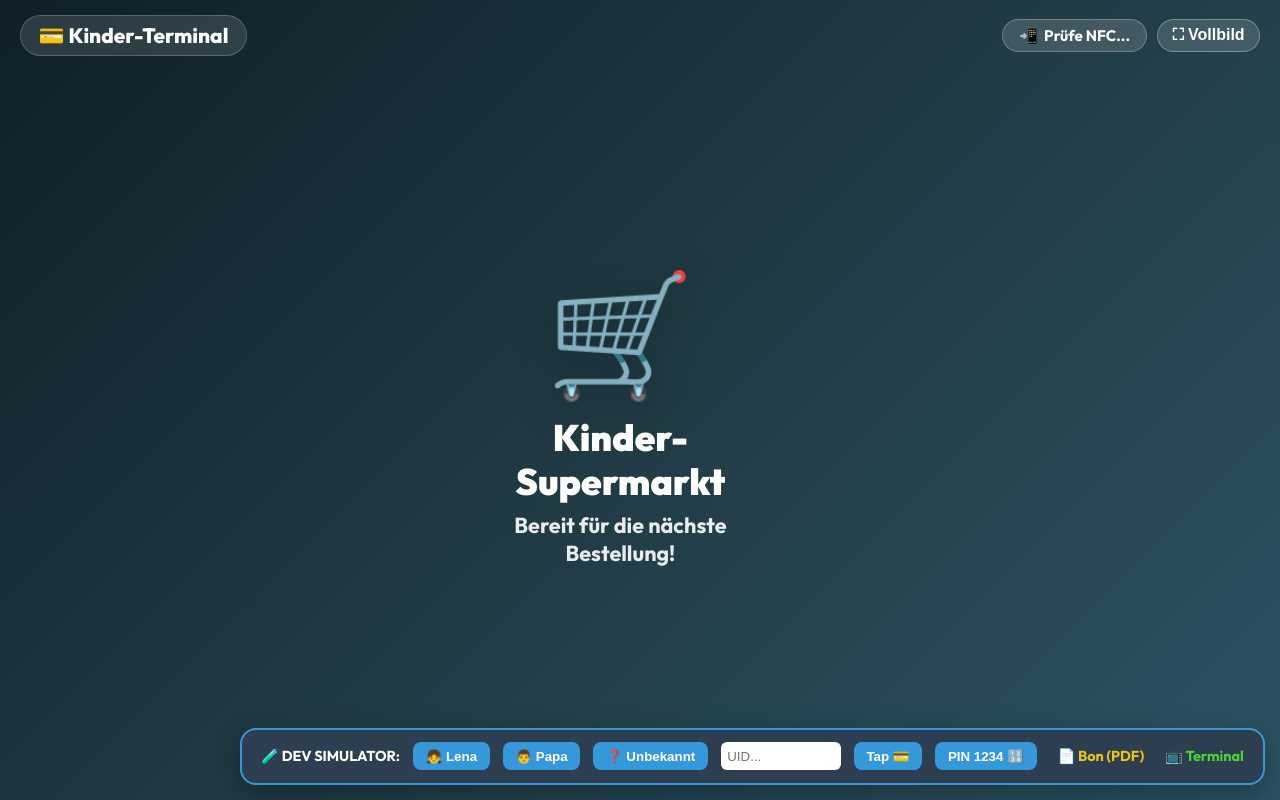
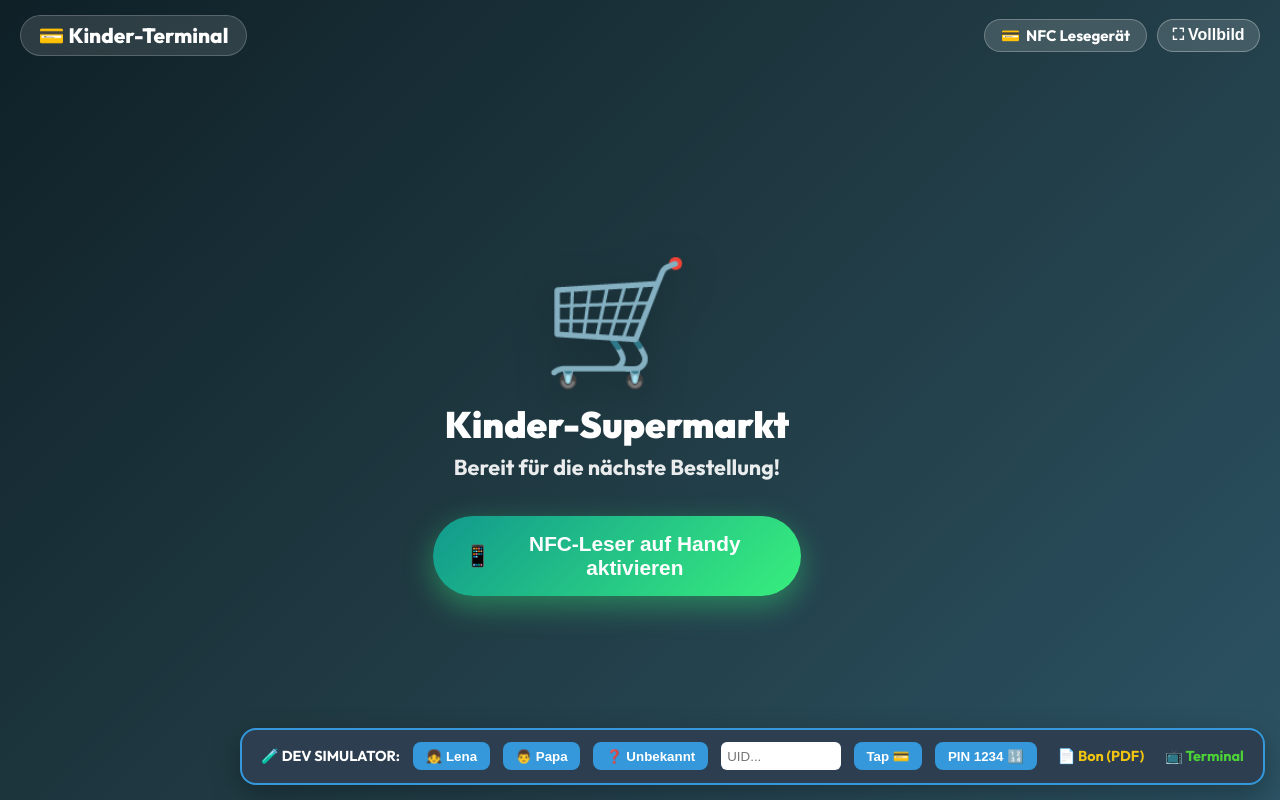
Before and after one commit to Ayakashi97/kids-supermarket, a Flask app: page /terminal in a window 1280 px wide. Run offline with Flask 3, Linux system fonts and the light colour scheme; data that the repository does not hold is empty; some libraries are stand-ins or nearby versions.

Commit message:
feat: add user-gesture NFC activation button and live scan feedback toast

```diff
--- a/app/templates/terminal.html
+++ b/app/templates/terminal.html
@@ -70,15 +70,10 @@
     }
 
     .nfc-status-pill.active {
-        background: rgba(46, 204, 113, 0.25);
+        background: rgba(46, 204, 113, 0.3);
         border-color: #2ecc71;
         color: #2ecc71;
-    }
-
-    .nfc-status-pill.touch {
-        background: rgba(241, 196, 15, 0.25);
-        border-color: #f1c40f;
-        color: #f1c40f;
+        box-shadow: 0 0 15px rgba(46, 204, 113, 0.5);
     }
 
     .btn-fullscreen {
@@ -149,6 +144,50 @@
         border-radius: 50px;
         box-shadow: 0 10px 25px rgba(0,184,148,0.4);
         margin-top: 0.5rem;
+    }
+
+    /* Prominent NFC Activation Button */
+    .btn-nfc-activate {
+        background: linear-gradient(135deg, #11998e 0%, #38ef7d 100%);
+        color: white;
+        border: none;
+        padding: 1rem 2rem;
+        font-size: 1.3rem;
+        font-weight: 900;
+        border-radius: 50px;
+        cursor: pointer;
+        box-shadow: 0 10px 30px rgba(56, 239, 125, 0.4);
+        margin-top: 1.2rem;
+        transition: transform 0.15s ease, box-shadow 0.15s ease;
+        display: inline-flex;
+        align-items: center;
+        gap: 10px;
+    }
+
+    .btn-nfc-activate:active {
+        transform: scale(0.95);
+    }
+
+    /* Live NFC Feedback Toast */
+    .nfc-feedback-toast {
+        background: #2ecc71;
+        color: #0f2027;
+        font-weight: 900;
+        font-size: 1.2rem;
+        padding: 0.8rem 1.6rem;
+        border-radius: 50px;
+        margin: 1rem auto;
+        display: inline-flex;
+        align-items: center;
+        gap: 10px;
+        box-shadow: 0 10px 30px rgba(46, 204, 113, 0.5);
+        animation: toastPop 0.3s cubic-bezier(0.175, 0.885, 0.32, 1.275);
+    }
+
+    @keyframes toastPop {
+        0% { transform: scale(0); }
+        80% { transform: scale(1.05); }
+        100% { transform: scale(1); }
     }
 
     /* Customer Photo Display */
@@ -308,8 +347,8 @@
     </div>
     <div class="terminal-actions">
         <div class="nfc-status-pill" id="nfcStatusPill">
-            <span id="nfcStatusIcon">📲</span>
-            <span id="nfcStatusText">Prüfe NFC...</span>
+            <span id="nfcStatusIcon">💳</span>
+            <span id="nfcStatusText">NFC Lesegerät</span>
         </div>
         <button type="button" class="btn-fullscreen" onclick="toggleFullscreen()" title="Vollbild umschalten">
             ⛶ Vollbild
@@ -318,11 +357,19 @@
 </div>
 
 <div class="terminal-container">
+    <!-- Live NFC Scan Toast Banner -->
+    <div id="liveNfcFeedback" class="nfc-feedback-toast hidden"></div>
+
     <!-- State 1: IDLE -->
     <div id="stateIdle">
         <div class="terminal-card-icon">🛒</div>
         <div class="terminal-title">Kinder-Supermarkt</div>
         <div class="terminal-subtitle">Bereit für die nächste Bestellung!</div>
+
+        <!-- NFC Activation Button (Required for Chrome User Gesture Rule) -->
+        <button type="button" id="btnNfcActivate" class="btn-nfc-activate" onclick="initWebNFC(true)">
+            <span>📱</span> <span>NFC-Leser auf Handy aktivieren</span>
+        </button>
     </div>
 
     <!-- State 2: WAITING FOR PAYMENT -->
@@ -331,7 +378,7 @@
         <div id="hwWaitingView">
             <div class="terminal-card-icon pulse-animation">💳</div>
             <div class="terminal-title">Karte jetzt anhalten!</div>
-            <div class="terminal-subtitle" id="waitingSubtitle">Halte deine Supermarkt-Karte an die Rückseite des Handys</div>
+            <div class="terminal-subtitle" id="waitingSubtitle">Halte deine physische Supermarkt-Karte an die Rückseite des Handys</div>
         </div>
 
         <!-- Touchscreen Simulation Card Selector View (Fallback for iOS or when enabled) -->
@@ -455,6 +502,16 @@ function playSound(type) {
     }
 }
 
+function showNfcFeedbackToast(message) {
+    const toast = document.getElementById("liveNfcFeedback");
+    if (!toast) return;
+    toast.textContent = message;
+    toast.classList.remove("hidden");
+    setTimeout(() => {
+        toast.classList.add("hidden");
+    }, 3000);
+}
+
 function updateTPinDisplay() {
     const display = document.getElementById("tPinDisplay");
     if (!display) return;
@@ -547,8 +604,10 @@ function updateNfcStatus(status, icon, text) {
     textEl.textContent = text;
 }
 
-// Smartphone Web NFC API scanner
-async function initWebNFC() {
+// Smartphone Web NFC API scanner with User-Gesture Activation Support
+async function initWebNFC(isUserClick = false) {
+    const btnActivate = document.getElementById("btnNfcActivate");
+
     if ('NDEFReader' in window) {
         try {
             if (!ndefReaderInstance) {
@@ -557,15 +616,19 @@ async function initWebNFC() {
             await ndefReaderInstance.scan();
             webNfcScanning = true;
             console.log("Web NFC reader scanner active!");
-            updateNfcStatus("active", "📱", "Web NFC aktiv (Physische Karten)");
+            updateNfcStatus("active", "⚡", "NFC Scanner Aktiv");
+
+            if (btnActivate) {
+                btnActivate.style.display = "none";
+            }
 
             const waitingSubtitle = document.getElementById("waitingSubtitle");
             if (waitingSubtitle) {
                 waitingSubtitle.textContent = "Halte deine physische Supermarkt-Karte an die Rückseite des Handys";
             }
 
-            ndefReaderInstance.onreadingerror = () => {
-                console.warn("Web NFC reading error.");
+            ndefReaderInstance.onreadingerror = (err) => {
+                console.warn("Web NFC reading error:", err);
             };
 
             ndefReaderInstance.onreading = (event) => {
@@ -574,33 +637,55 @@ async function initWebNFC() {
                 playSound('beep');
 
                 let rawUid = event.serialNumber || "";
-                if (!rawUid && event.message && event.message.records.length > 0) {
+
+                // Inspect NDEF Records if serialNumber is empty or for NDEF text tags
+                if (event.message && event.message.records && event.message.records.length > 0) {
                     const decoder = new TextDecoder();
                     for (const record of event.message.records) {
                         if (record.data) {
-                            rawUid = decoder.decode(record.data).trim();
-                            break;
+                            try {
+                                const textContent = decoder.decode(record.data).trim();
+                                if (textContent) {
+                                    if (!rawUid) rawUid = textContent;
+                                    console.log("Decoded NDEF Record Content:", textContent);
+                                }
+                            } catch (e) {
+                                console.warn("Failed decoding record data:", e);
+                            }
                         }
                     }
                 }
 
-                if (rawUid && window.termSocket) {
-                    window.termSocket.emit("card_tapped", { uid: rawUid });
+                if (rawUid) {
+                    showNfcFeedbackToast(`✅ NFC Karte erkannt! (ID: ${rawUid})`);
+                    if (window.termSocket) {
+                        window.termSocket.emit("card_tapped", { uid: rawUid });
+                    }
                 }
             };
         } catch (error) {
             console.warn("Web NFC activation failed/denied:", error);
             webNfcScanning = false;
+
             if (location.protocol !== 'https:' && location.hostname !== 'localhost' && location.hostname !== '127.0.0.1') {
                 updateNfcStatus("touch", "⚠️", "NFC benötigt Chrome Flag");
+                if (btnActivate) {
+                    btnActivate.innerHTML = `<span>⚠️</span> <span>Chrome Flag 'unsafely-treat-insecure-origin-as-secure' aktivieren</span>`;
+                }
             } else {
-                updateNfcStatus("active", "💳", "NFC Lesegerät");
+                updateNfcStatus("touch", "📱", "Tippen zum NFC Aktivieren");
+                if (btnActivate) {
+                    btnActivate.style.display = "inline-flex";
+                }
             }
         }
     } else {
         console.log("Web NFC not supported in this browser.");
         webNfcScanning = false;
-        updateNfcStatus("active", "💳", "NFC Terminal");
+        updateNfcStatus("touch", "💳", "NFC Terminal");
+        if (btnActivate) {
+            btnActivate.style.display = "none";
+        }
     }
 }
 
@@ -637,9 +722,8 @@ document.addEventListener("DOMContentLoaded", () => {
 
     document.addEventListener("pointerdown", () => {
         wakeUp();
-        // Try activating Web NFC on user tap if not already scanning
         if (!webNfcScanning && 'NDEFReader' in window) {
-            initWebNFC();
+            initWebNFC(true);
         }
     });
 
@@ -680,18 +764,6 @@ document.addEventListener("DOMContentLoaded", () => {
             `;
             touchCardGrid.appendChild(btn);
         });
-
-        // Add unknown card button for testing
-        const errBtn = document.createElement("button");
-        errBtn.className = "t-card-select-btn";
-        errBtn.style.borderColor = "rgba(231, 76, 60, 0.6)";
-        errBtn.type = "button";
-        errBtn.onclick = () => tSimTapCard("UNKNOWN_TEST_CARD_123");
-        errBtn.innerHTML = `
-            <div class="t-card-avatar" style="background: rgba(231, 76, 60, 0.3);">❓</div>
-            <div class="t-card-name">Fremde Karte</div>
-        `;
-        touchCardGrid.appendChild(errBtn);
 
         if (data && data.nfc_mode === "touchscreen_simulation") {
             hwWaitingView.classList.add("hidden");
```
